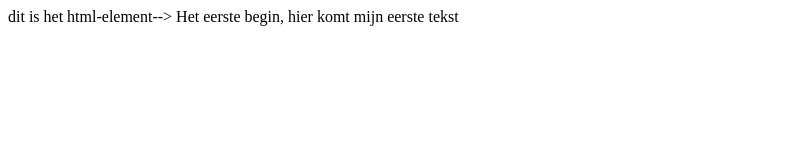
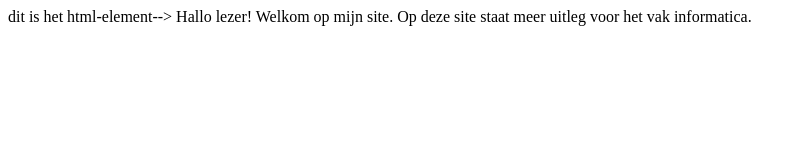
Before and after one commit to pizzakaas/pizzakaas.github.io, a plain HTML site: page index.html in a window 1280 px wide. Shown: the whole page, without its empty margins (0-806 px from the left). Drawn offline with Linux system fonts and the light colour scheme.

Commit message:
index aangepast

```diff
--- a/index.html
+++ b/index.html
@@ -1,10 +1,10 @@
 <!DOCTYPE html> <!--Dit is de homepage van mijn site-->
 <html><!---->dit is het html-element-->
 <head>
-    <title> iets </title>
+    <title> Welkom! </title>
     <meta charset="utf-8">
 </head>
 <body>
-Het eerste begin, hier komt mijn eerste tekst
+Hallo lezer! Welkom op mijn site. Op deze site staat meer uitleg voor het vak informatica.
 </body>
 </html>
```
